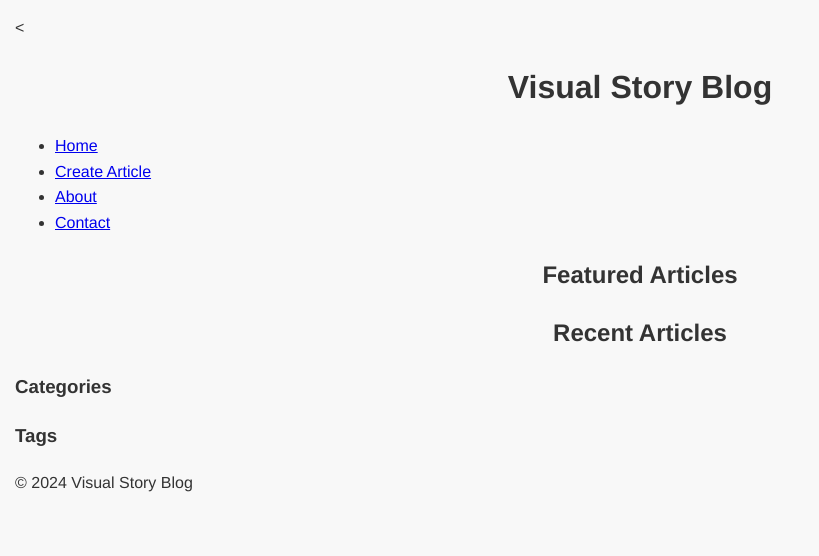
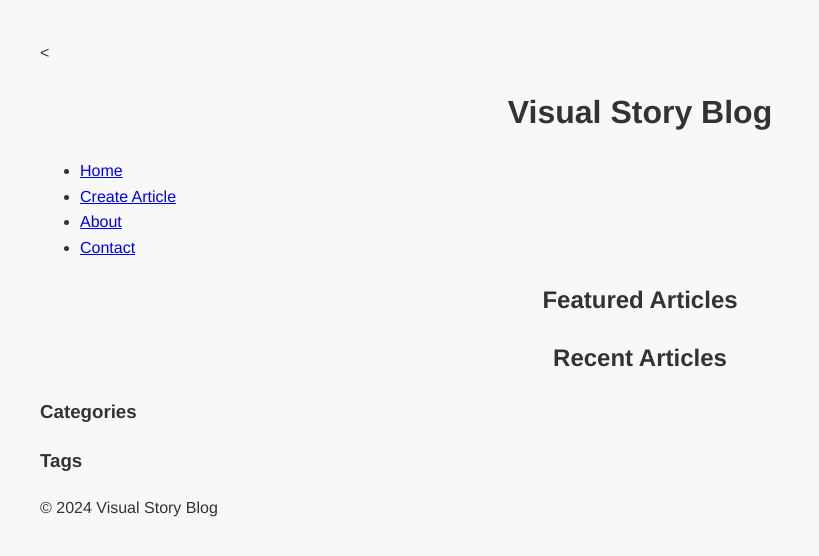
Before and after one commit to visualStoryBlog/visualStoryBlog.github.io, a Jekyll site: the page built from index.html, in a window 1280 px wide. Shown: the top 556 px of the page, without its empty margins (0-819 px from the left). Built offline with Jekyll 4.4.1, drawn with Linux system fonts in a browser that asks for light colours.

Commit message:
Update style.css

```diff
--- a/assets/css/style.css
+++ b/assets/css/style.css
@@ -2,8 +2,8 @@
 body {
     font-family: "Helvetica Neue", Arial, sans-serif;
     line-height: 1.6;
-    margin: 10px;
-    padding: 5px;
+    margin: 20px;
+    padding: 20px;
     background-color: #f8f8f8; /* Slightly off-white background */
     color: #333;
 }
```
